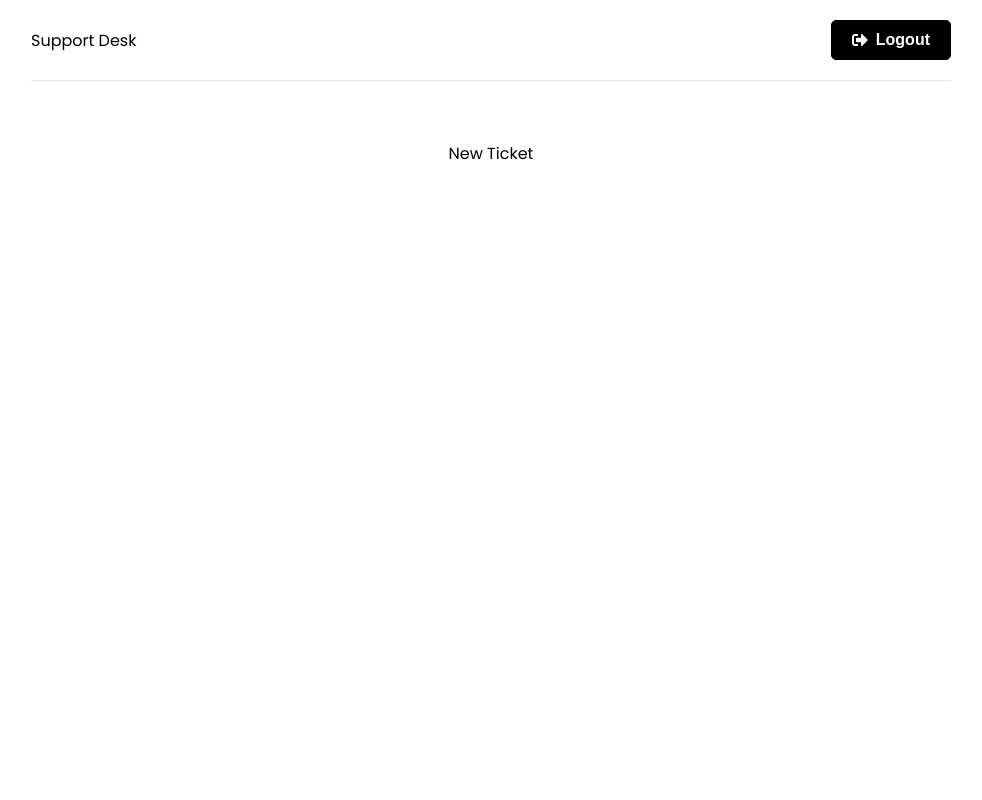
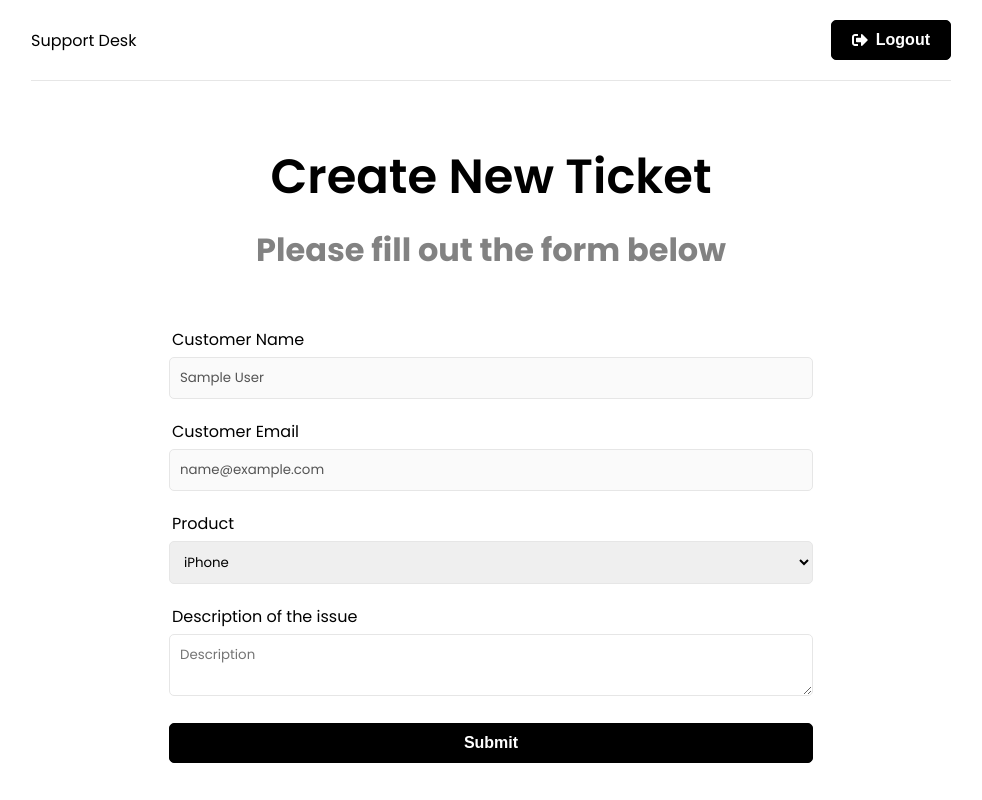
Before and after one commit to shihedelong/support-desk, a React (Create React App) app in the folder frontend/: page /new-ticket in a window 1280 px wide. Shown: the whole page, without its empty margins (149-1131 px from the left). Built offline with nearby package versions, Linux system fonts and the light colour scheme; sample sign-in values are in the browser's storage.

Commit message:
New Ticket Form UI

```diff
--- a/frontend/src/App.js
+++ b/frontend/src/App.js
@@ -20,6 +20,8 @@
             <Route path='/' element={<Home />}></Route>
             <Route path='/login' element={<Login />}></Route>
             <Route path='/register' element={<Register />}></Route>
+            {/* create private route, wrap real route with PrivateRoute, and url
+            is same */}
             <Route path='/new-ticket' element={<PrivateRoute />}>
               <Route path='/new-ticket' element={<NewTicket />}></Route>
             </Route>
--- a/frontend/src/pages/NewTicket.jsx
+++ b/frontend/src/pages/NewTicket.jsx
@@ -1,7 +1,69 @@
-import React from 'react'
+import React, { useState } from 'react'
+// Get user from global state
+import { useSelector } from 'react-redux'
 
 function NewTicket() {
-  return <div>New Ticket</div>
+  const { user } = useSelector((state) => state.auth)
+  const [name] = useState(user.name)
+  const [email] = useState(user.email)
+  const [product, setProduct] = useState('iPhone')
+  const [description, setDescription] = useState('')
+
+  const onSubmit = (e) => {
+    e.preventDefault()
+  }
+
+  return (
+    <>
+      <section className='heading'>
+        <h1>Create New Ticket</h1>
+        <p>Please fill out the form below</p>
+      </section>
+
+      <section className='form'>
+        <div className='form-group'>
+          <label htmlFor='name'> Customer Name</label>
+          <input type='text' className='form-control' value={name} disabled />
+        </div>
+        <div className='form-group'>
+          <label htmlFor='email'> Customer Email</label>
+          <input type='text' className='form-control' value={email} disabled />
+        </div>
+
+        <form onSubmit={onSubmit}>
+          <div className='form-group'>
+            <label htmlFor='product'>Product</label>
+            <select
+              name='product'
+              id='product'
+              value={product}
+              onChange={(e) => setProduct(e.target.value)}
+            >
+              <option value='iPhone'>iPhone</option>
+              <option value='Macbook Pro'>Macbook Pro</option>
+              <option value='iMac'>iMac</option>
+              <option value='iPad'>iPad</option>
+            </select>
+          </div>
+
+          <div className='form-group'>
+            <label htmlFor='description'>Description of the issue</label>
+            <textarea
+              name='description'
+              id='description'
+              className='form-control'
+              placeholder='Description'
+              value={description}
+              onChange={(e) => setDescription(e.target.value)}
+            ></textarea>
+          </div>
+          <div className='form-group'>
+            <button className='btn btn-block'>Submit</button>
+          </div>
+        </form>
+      </section>
+    </>
+  )
 }
 
 export default NewTicket
```
